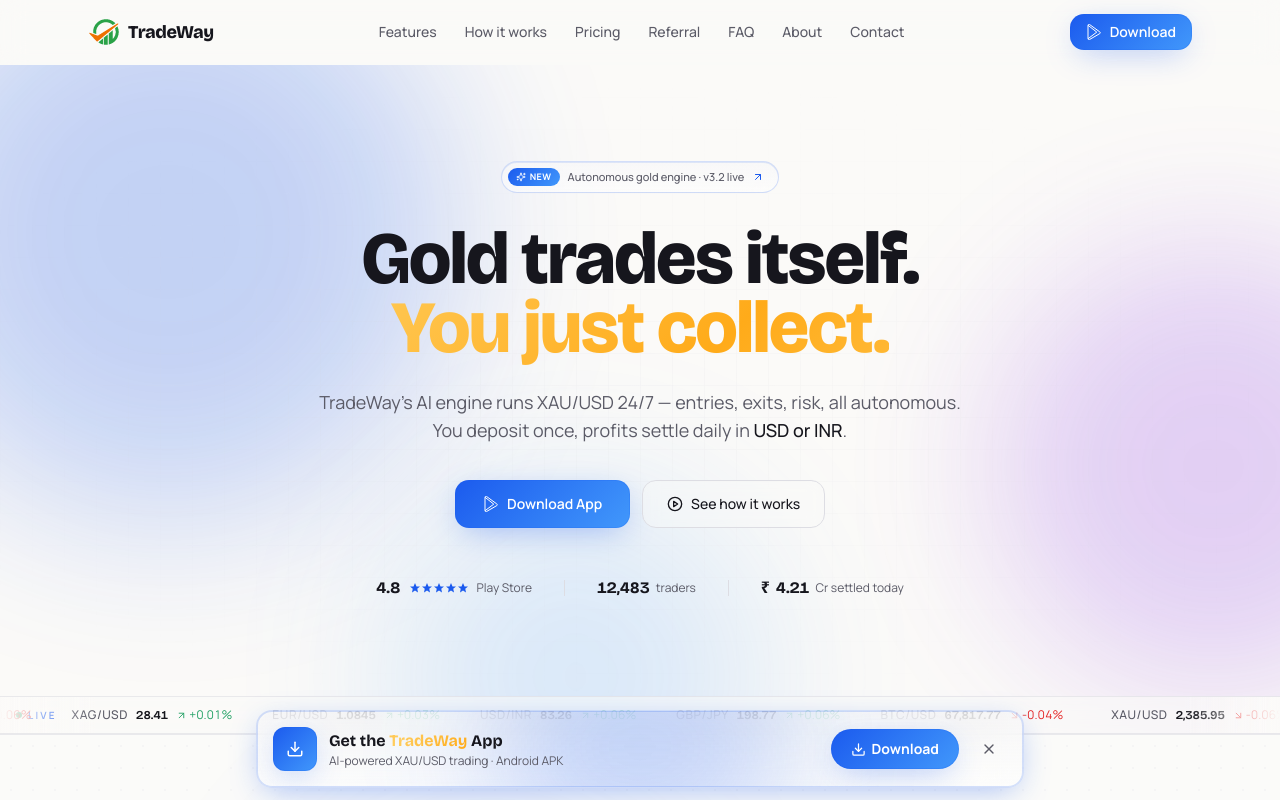
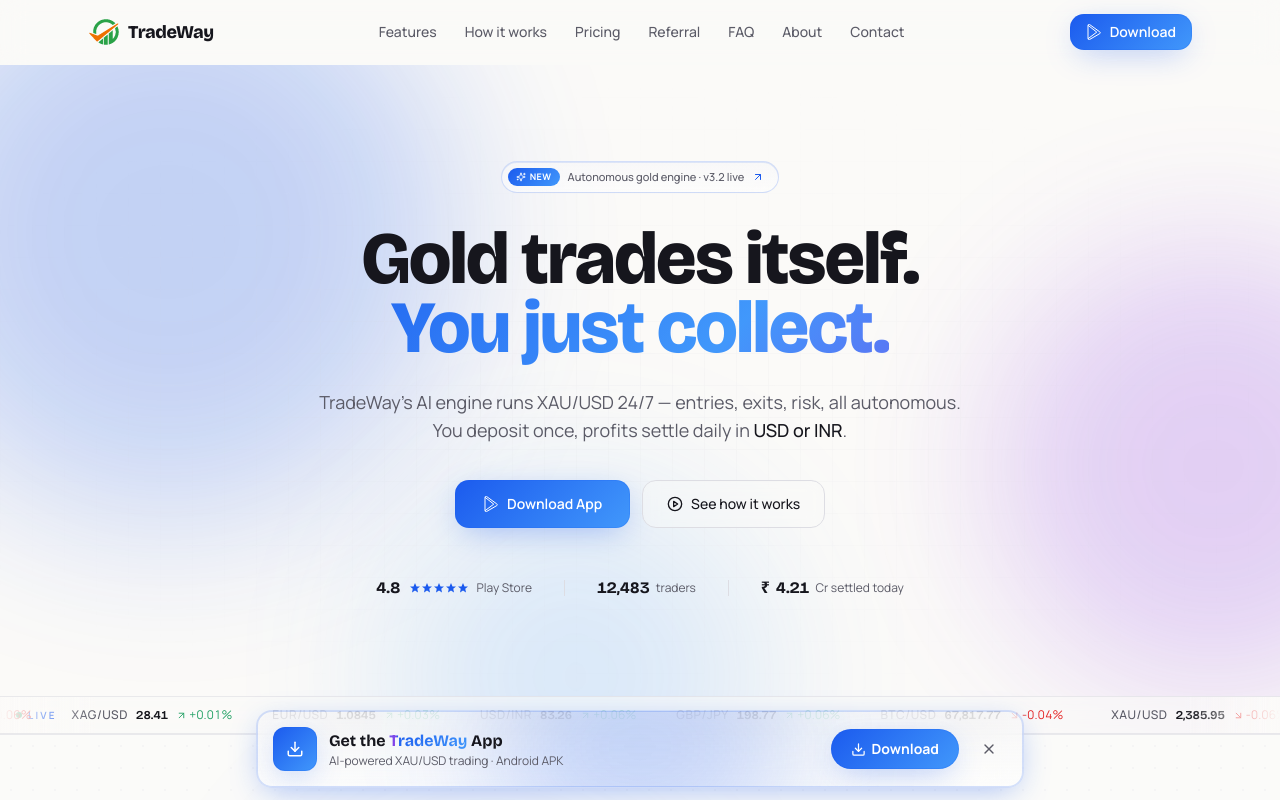
Before and after one commit to tradewayapp/tradewayapp, a React (Vite) app: page / in a window 1280 px wide. Shown: the top 800 px of the page. Built offline with nearby package versions, Linux system fonts and the light colour scheme.

Commit message:
Changes
Co-authored-by: tradewayapp <278791231+tradewayapp@users.noreply.github.com>

```diff
--- a/src/index.css
+++ b/src/index.css
@@ -216,7 +216,7 @@
   }
 
   .text-gold {
-    background: linear-gradient(135deg, hsl(42 100% 70%), hsl(38 100% 55%), hsl(42 100% 70%));
+    background: linear-gradient(135deg, hsl(var(--primary)), hsl(var(--primary-glow)), hsl(var(--accent)));
     background-size: 200% auto;
     -webkit-background-clip: text;
     -webkit-text-fill-color: transparent;
```
